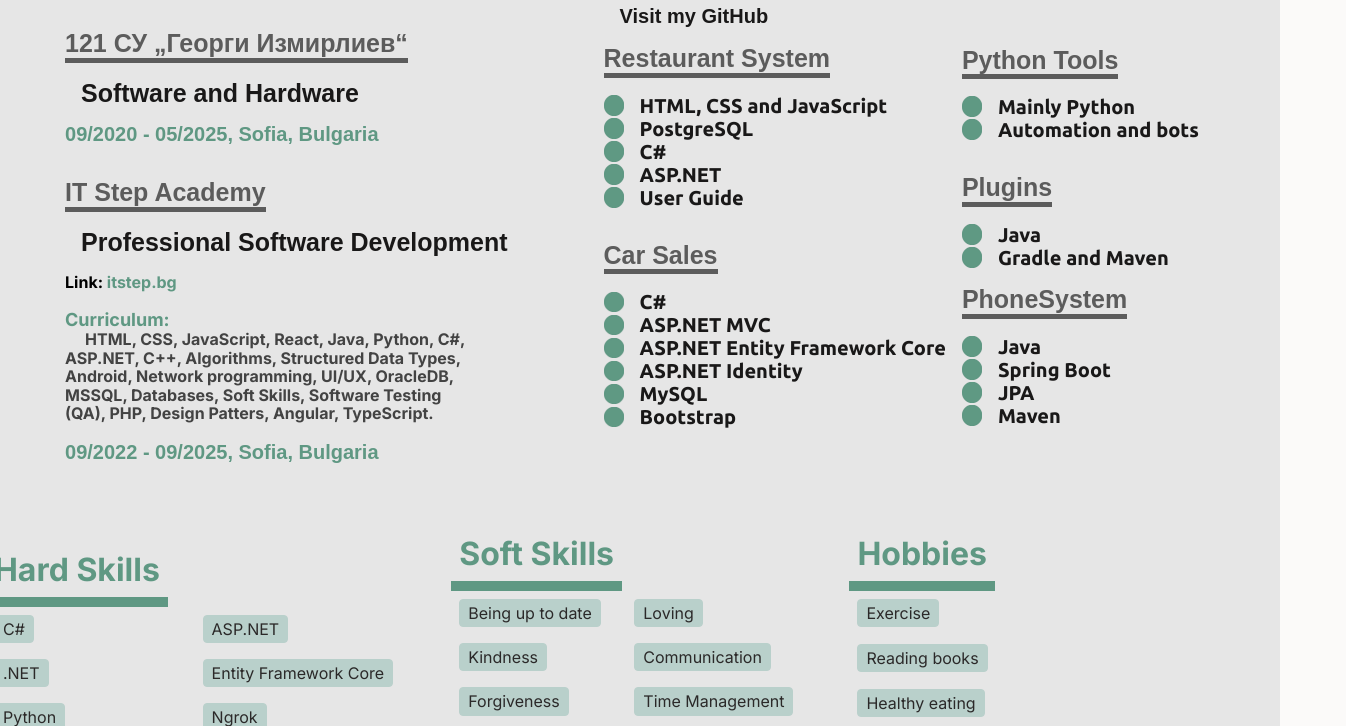
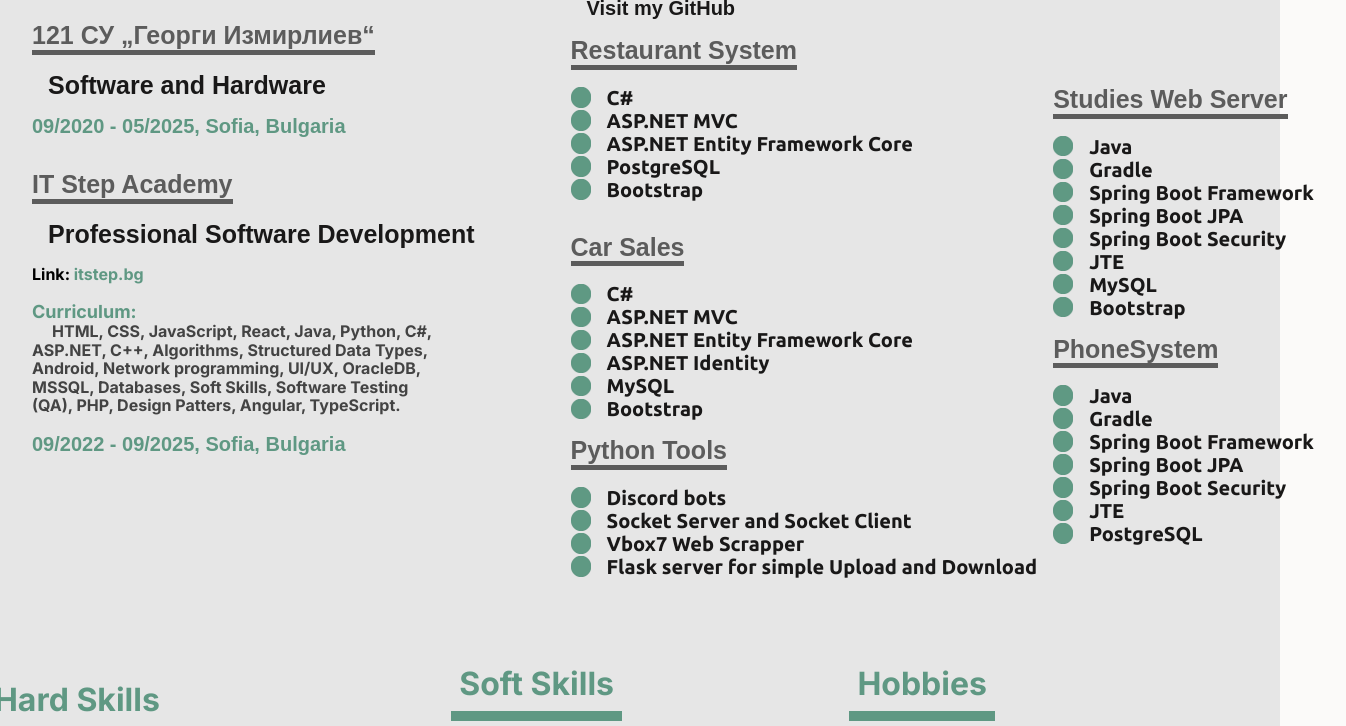
Before and after one commit to KristiyanDinev/CV, a plain HTML site: page html/index.html in a window 1280 px wide. Shown: the part 491-1217 px from the top of the page, 1346 px wide, since content can reach past the window. Drawn offline with Linux system fonts and the light colour scheme.

Commit message:
Updated CV.

```diff
--- a/html/index.html
+++ b/html/index.html
@@ -27,7 +27,7 @@
             <div class="home-person-title">
               <h1 class="home-text10">Kristiyan Dinev</h1>
               <span class="home-text11">Software Developer</span>
-              <span class="home-text12">Ready to develop software. I have been a developer for 5 years.</span>
+              <span class="home-text12">Being a developer is my passion. I have been a developer for 5 years.</span>
             </div>
             <img alt="profile picture" src="image_cut.png" class="home-image10" />
           </div>
@@ -99,23 +99,23 @@
                         <span class="home-text28">Restaurant System</span>
                         <div class="home-container12">
                           <img alt="image" src="green_circle.png" class="home-image17" />
-                          <span class="home-text30">HTML, CSS and JavaScript</span>
+                          <span class="home-text30">C#</span>
                         </div>
                         <div class="home-container14">
                           <img alt="image" src="green_circle.png" class="home-image18" />
-                          <span class="home-text31">PostgreSQL</span>
+                          <span class="home-text31">ASP.NET MVC</span>
                         </div>
                         <div class="home-container14">
                           <img alt="image" src="green_circle.png" class="home-image18" />
-                          <span class="home-text31">C#</span>
+                          <span class="home-text31">ASP.NET Entity Framework Core</span>
+                        </div>
+                        <div class="home-container15">
+                          <img alt="image" src="green_circle.png" class="home-image19" />
+                          <span class="home-text32">PostgreSQL</span>
                         </div>
                         <div class="home-container14">
                           <img alt="image" src="green_circle.png" class="home-image18" />
-                          <span class="home-text31">ASP.NET</span>
-                        </div>
-                        <div class="home-container15">
-                          <img alt="image" src="green_circle.png" class="home-image19" />
-                          <span class="home-text32">User Guide</span>
+                          <span class="home-text31">Bootstrap</span>
                         </div>
                       </div>
                       <div class="home-python-tools2">
@@ -145,30 +145,61 @@
                           <span class="home-text38">Bootstrap</span>
                         </div>
                       </div>
-
-                    </div>
-
-                    <div class="column">
                       <div class="home-python-tools1">
                         <span class="home-text33">Python Tools</span>
                         <div class="home-container16">
                           <img alt="image" src="green_circle.png" class="home-image20" />
-                          <span class="home-text34">Mainly Python</span>
+                          <span class="home-text34">Discord bots</span>
                         </div>
                         <div class="home-container17">
                           <img alt="image" src="green_circle.png" class="home-image21" />
-                          <span class="home-text35">Automation and bots</span>
+                          <span class="home-text35">Socket Server and Socket Client</span>
+                        </div>
+                        <div class="home-container17">
+                          <img alt="image" src="green_circle.png" class="home-image21" />
+                          <span class="home-text35">Vbox7 Web Scrapper</span>
+                        </div>
+                        <div class="home-container17">
+                          <img alt="image" src="green_circle.png" class="home-image21" />
+                          <span class="home-text35">Flask server for simple Upload and Download</span>
                         </div>
                       </div>
+                    </div>
+
+                    <div class="column">
                       <div class="home-python-tools2">
-                        <span class="home-text36">Plugins</span>
+                        <span class="home-text36">Studies Web Server</span>
                         <div class="home-container18">
                           <img alt="image" src="green_circle.png" class="home-image23" />
                           <span class="home-text38">Java</span>
                         </div>
                         <div class="home-container18">
                           <img alt="image" src="green_circle.png" class="home-image23" />
-                          <span class="home-text38">Gradle and Maven</span>
+                          <span class="home-text38">Gradle</span>
+                        </div>
+                        <div class="home-container18">
+                          <img alt="image" src="green_circle.png" class="home-image23" />
+                          <span class="home-text38">Spring Boot Framework</span>
+                        </div>
+                        <div class="home-container18">
+                          <img alt="image" src="green_circle.png" class="home-image23" />
+                          <span class="home-text38">Spring Boot JPA</span>
+                        </div>
+                        <div class="home-container18">
+                          <img alt="image" src="green_circle.png" class="home-image23" />
+                          <span class="home-text38">Spring Boot Security</span>
+                        </div>
+                        <div class="home-container18">
+                          <img alt="image" src="green_circle.png" class="home-image23" />
+                          <span class="home-text38">JTE</span>
+                        </div>
+                        <div class="home-container18">
+                          <img alt="image" src="green_circle.png" class="home-image23" />
+                          <span class="home-text38">MySQL</span>
+                        </div>
+                        <div class="home-container18">
+                          <img alt="image" src="green_circle.png" class="home-image23" />
+                          <span class="home-text31">Bootstrap</span>
                         </div>
                       </div>
 
@@ -180,15 +211,27 @@
                         </div>
                         <div class="home-container18">
                           <img alt="image" src="green_circle.png" class="home-image23" />
-                          <span class="home-text38">Spring Boot</span>
+                          <span class="home-text38">Gradle</span>
                         </div>
                         <div class="home-container18">
                           <img alt="image" src="green_circle.png" class="home-image23" />
-                          <span class="home-text38">JPA</span>
+                          <span class="home-text38">Spring Boot Framework</span>
                         </div>
                         <div class="home-container18">
                           <img alt="image" src="green_circle.png" class="home-image23" />
-                          <span class="home-text38">Maven</span>
+                          <span class="home-text38">Spring Boot JPA</span>
+                        </div>
+                        <div class="home-container18">
+                          <img alt="image" src="green_circle.png" class="home-image23" />
+                          <span class="home-text38">Spring Boot Security</span>
+                        </div>
+                        <div class="home-container18">
+                          <img alt="image" src="green_circle.png" class="home-image23" />
+                          <span class="home-text38">JTE</span>
+                        </div>
+                        <div class="home-container18">
+                          <img alt="image" src="green_circle.png" class="home-image23" />
+                          <span class="home-text38">PostgreSQL</span>
                         </div>
                       </div>
                     </div>
@@ -213,8 +256,11 @@
                     <span class="home-text46">Flask</span>
                     <span class="home-text47">Java</span>
                     <span class="home-text48">Spring Boot</span>
+                    <span class="home-text48">Spring Framework</span>
                     <span class="home-text49">JUnit</span>
                     <span class="home-text50">JDBC</span>
+                    <span class="home-text50">JPA</span>
+                    <span class="home-text50">Hibernate ORM</span>
                     <span class="home-text51">React</span>
                     <span class="home-text51">Bootstrap</span>
                     <span class="home-text52">JavaScript</span>
@@ -225,7 +271,7 @@
                     <span class="home-text56">PostgreSQL</span>
                     <span class="home-text57">MongoDB</span>
                     <span class="home-text58">SQLite</span>
-                    <span class="home-text59">SQL Server</span>
+                    <span class="home-text59">SQL Server (MSSQL)</span>
                     <span class="home-text59">MySQL</span>
                     <span class="home-text60">Git</span>
                     <span class="home-text60">Docker</span>
```
Also changed, not shown: 2 other files.
